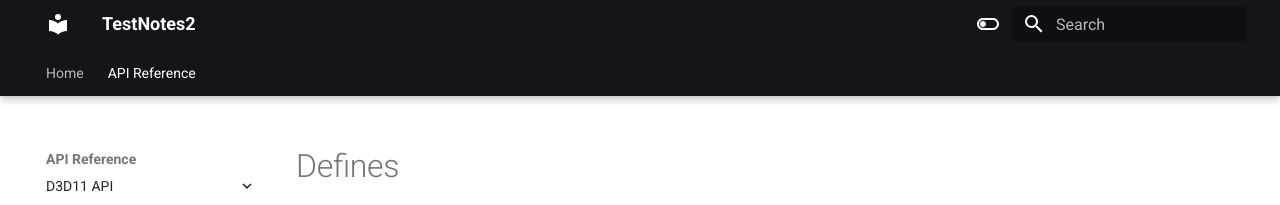
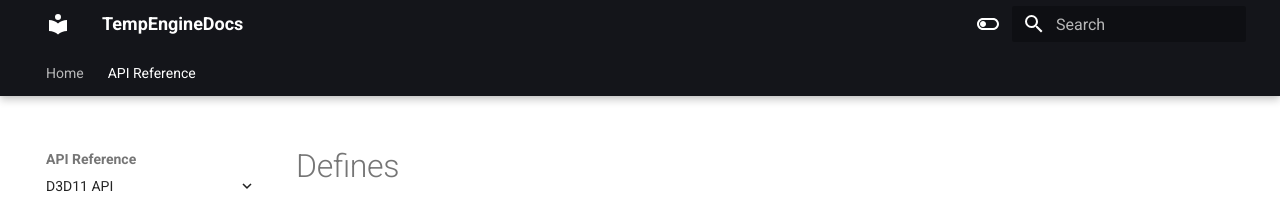
Before and after one commit to erichederstedt/TempEngineDocs, an MkDocs documentation site: the page built from docs/API Reference/D3D11 API/Defines.md, in a window 1280 px wide. Shown: the top 205 px of the page. Built offline with MkDocs 1.6.1 and Material for MkDocs 9.7.7, drawn with Linux system fonts in a browser that asks for light colours.

Commit message:
Update mkdocs.yml

```diff
--- a/mkdocs.yml
+++ b/mkdocs.yml
@@ -1,8 +1,5 @@
-site_name: TestNotes2
+site_name: TempEngineDocs
 site_url: https://onkeldolf.github.io/TestNotes2
-
-extra_css: # <-------- HERE
-- stylesheets/gruvbox-dark.css
 
 # Might want to delete line bellow??
 index_page: docs/Tasks.md
```
